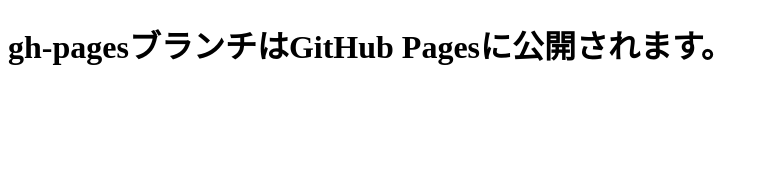
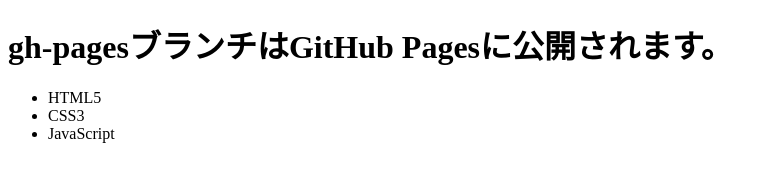
Before and after one commit to yukinetti/git-study, a plain HTML site: page index.html in a window 1280 px wide. Shown: the whole page, without its empty margins (0-768 px from the left). Drawn offline with Linux system fonts and the light colour scheme.

Commit message:
GitHub Pages用のWebページの内容を変更

```diff
--- a/index.html
+++ b/index.html
@@ -8,5 +8,10 @@
 </head>
 <body>
   <h1>gh-pagesブランチはGitHub Pagesに公開されます。</h1>
+  <ul>
+    <li>HTML5</li>
+    <li>CSS3</li>
+    <li>JavaScript</li>
+  </ul>
 </body>
 </html>
```
